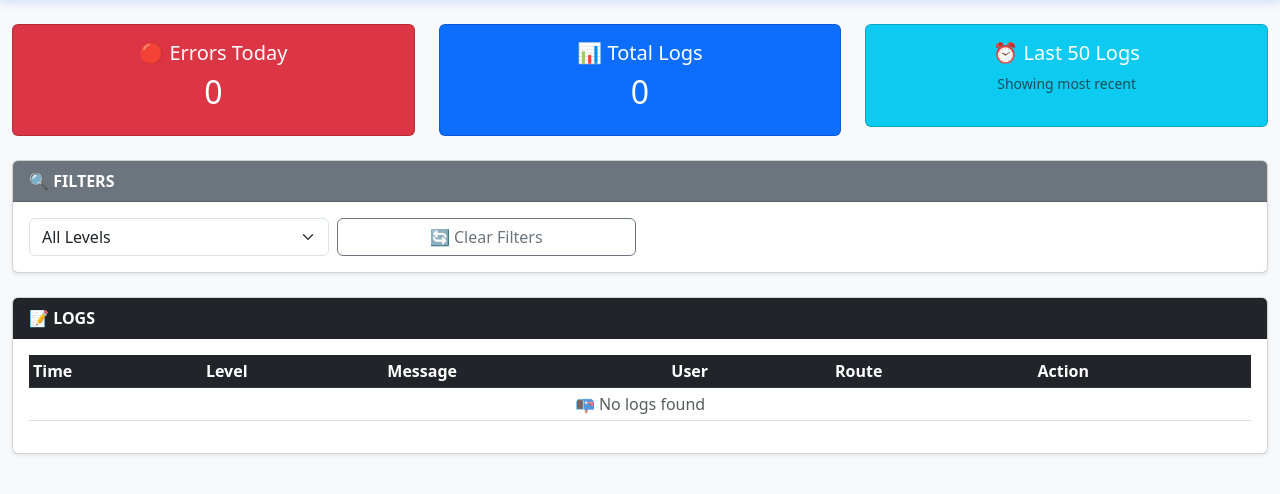
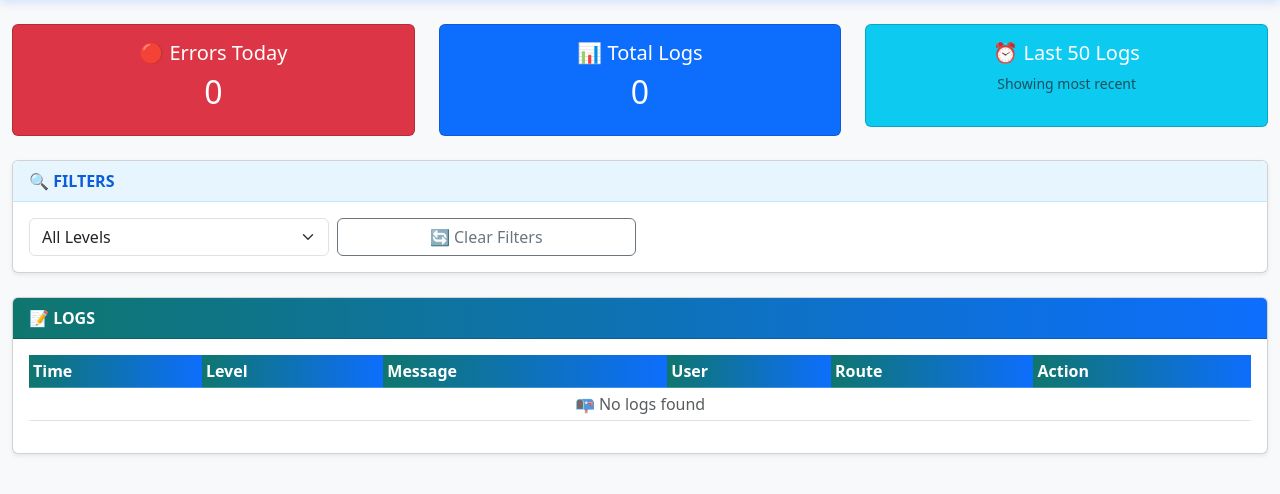
Before and after one commit to hoangahh98/pickleball, a Flask app: page /logs in a window 1280 px wide. Shown: the part 50-544 px from the top of the page. Run offline with Flask 3, Linux system fonts and the light colour scheme; the visitor is signed in with stand-in values (Sample User, id 1); some libraries are stand-ins or nearby versions.

Commit message:
auto push git 50

```diff
--- a/static/style.css
+++ b/static/style.css
@@ -2,6 +2,40 @@
 .app-navbar {
     background: linear-gradient(90deg, #198754, #0d6efd) !important;
     box-shadow: 0 2px 10px rgba(13, 110, 253, .18);
+}
+
+.card-hdr.dark,
+.card-header.bg-dark,
+.modal-header.bg-dark,
+.bg-dark:not(.navbar) {
+    background: linear-gradient(90deg, #0f766e, #0d6efd) !important;
+    color: #fff !important;
+}
+
+.table-dark {
+    --bs-table-bg: #0f766e;
+    --bs-table-striped-bg: #116d75;
+    --bs-table-striped-color: #fff;
+    --bs-table-active-bg: #0d6efd;
+    --bs-table-active-color: #fff;
+    --bs-table-hover-bg: #138496;
+    --bs-table-hover-color: #fff;
+    color: #fff;
+    border-color: rgba(255, 255, 255, .24);
+}
+
+.table-dark th {
+    background: linear-gradient(90deg, #0f766e, #0d6efd) !important;
+    color: #fff !important;
+    border-color: rgba(255, 255, 255, .22) !important;
+}
+
+.table-light th,
+.table-light td,
+.card-header.bg-secondary {
+    background-color: #e7f5ff !important;
+    color: #0b5ed7 !important;
+    border-color: #b6effb !important;
 }
 
 .current-vdv-row,
```
